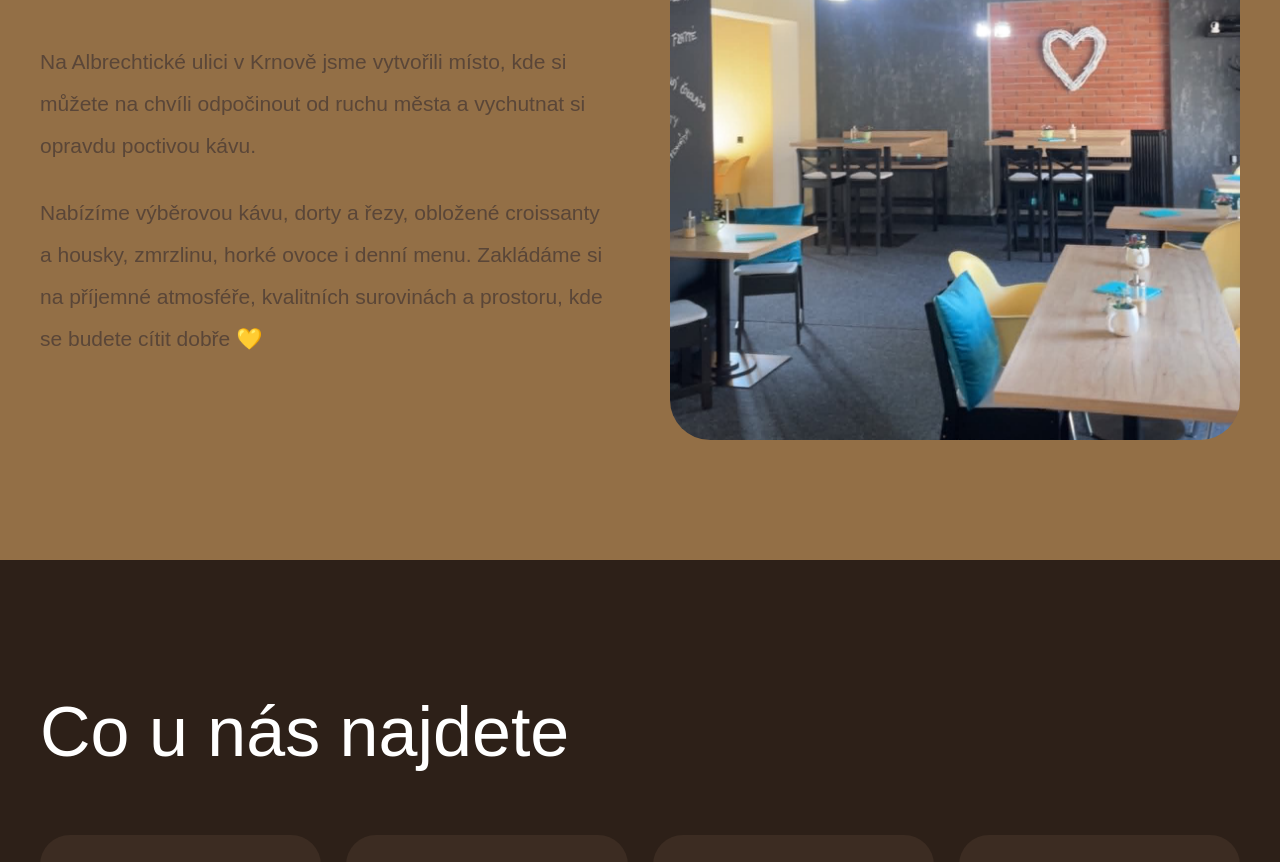
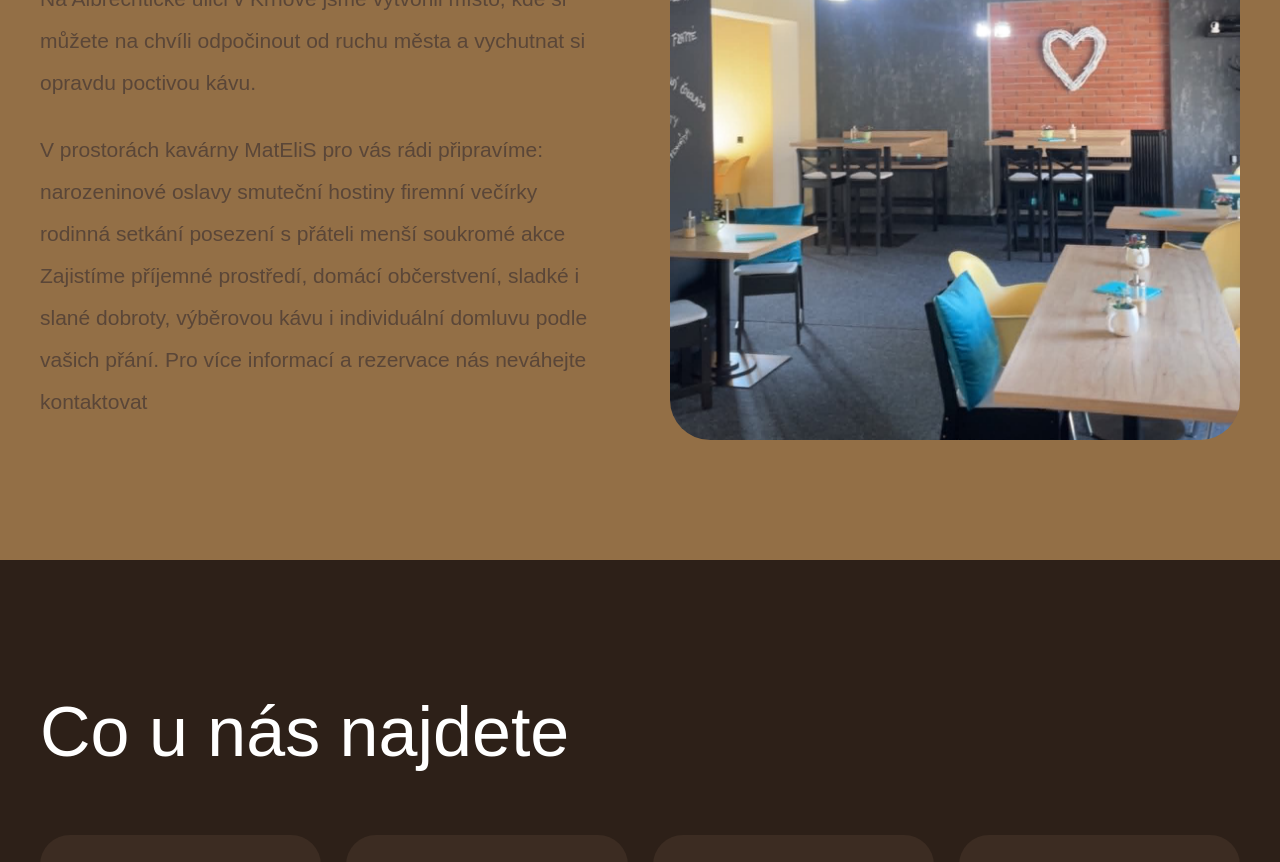
Before and after one commit to janysupak/matelis-kavarna, a Next.js app: page / in a window 1280 px wide. Shown: the part 1180-2042 px from the top of the page. Built offline with nearby package versions, Linux system fonts and the light colour scheme.

Commit message:
oprava hero obrazku

```diff
--- a/app/page.tsx
+++ b/app/page.tsx
@@ -221,12 +221,15 @@ export default function Home() {
                 color: "#5a4638",
               }}
             >
-              Nabízíme výběrovou kávu, dorty a řezy,
-              obložené croissanty a housky, zmrzlinu,
-              horké ovoce i denní menu. Zakládáme si
-              na příjemné atmosféře, kvalitních
-              surovinách a prostoru, kde se budete
-              cítit dobře 💛
+              V prostorách kavárny MatEliS pro vás rádi připravíme:
+narozeninové oslavy
+smuteční hostiny
+firemní večírky
+rodinná setkání
+posezení s přáteli
+menší soukromé akce
+Zajistíme příjemné prostředí, domácí občerstvení, sladké i slané dobroty, výběrovou kávu i individuální domluvu podle vašich přání.
+Pro více informací a rezervace nás neváhejte kontaktovat
             </p>
           </div>
 
```
